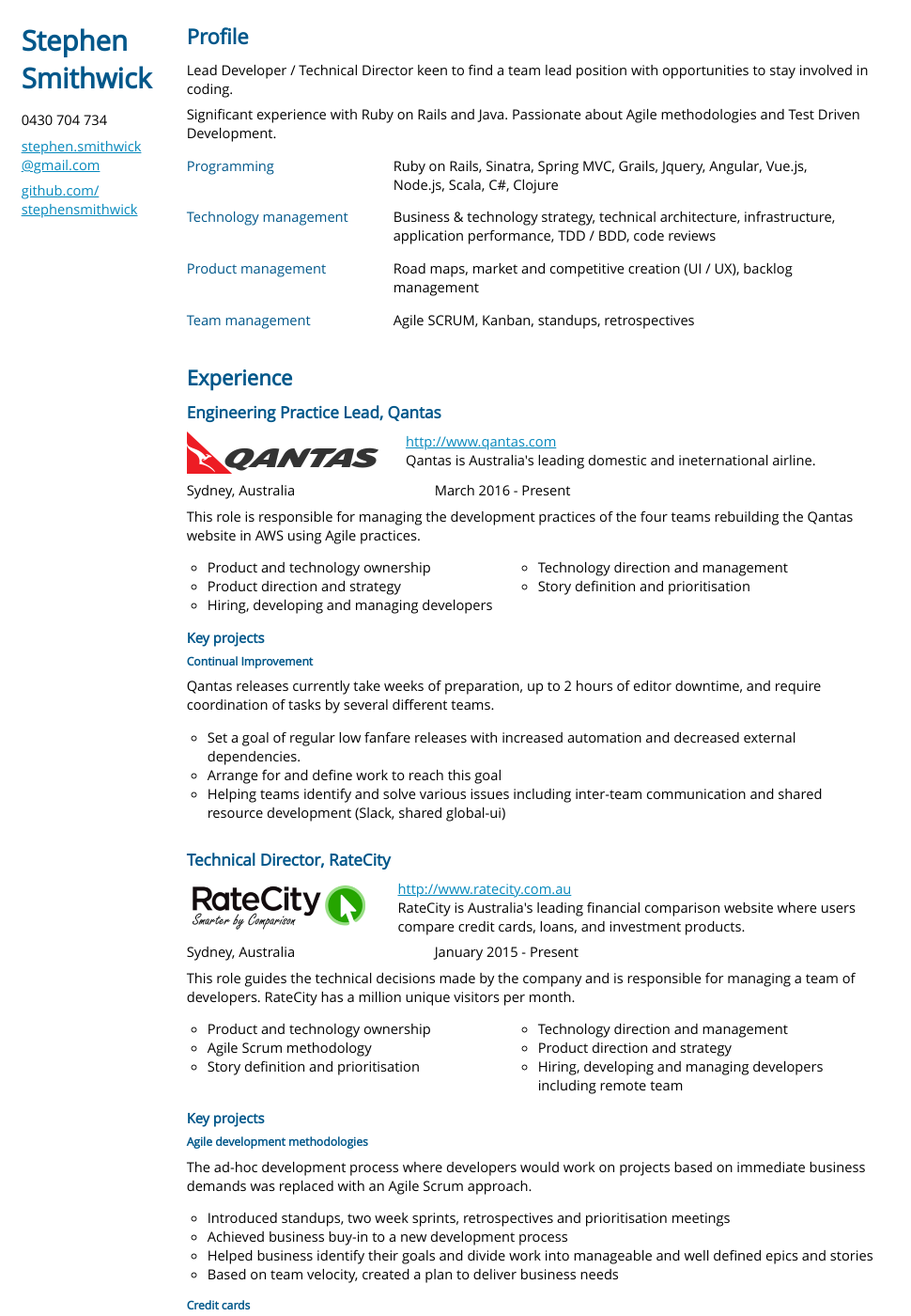
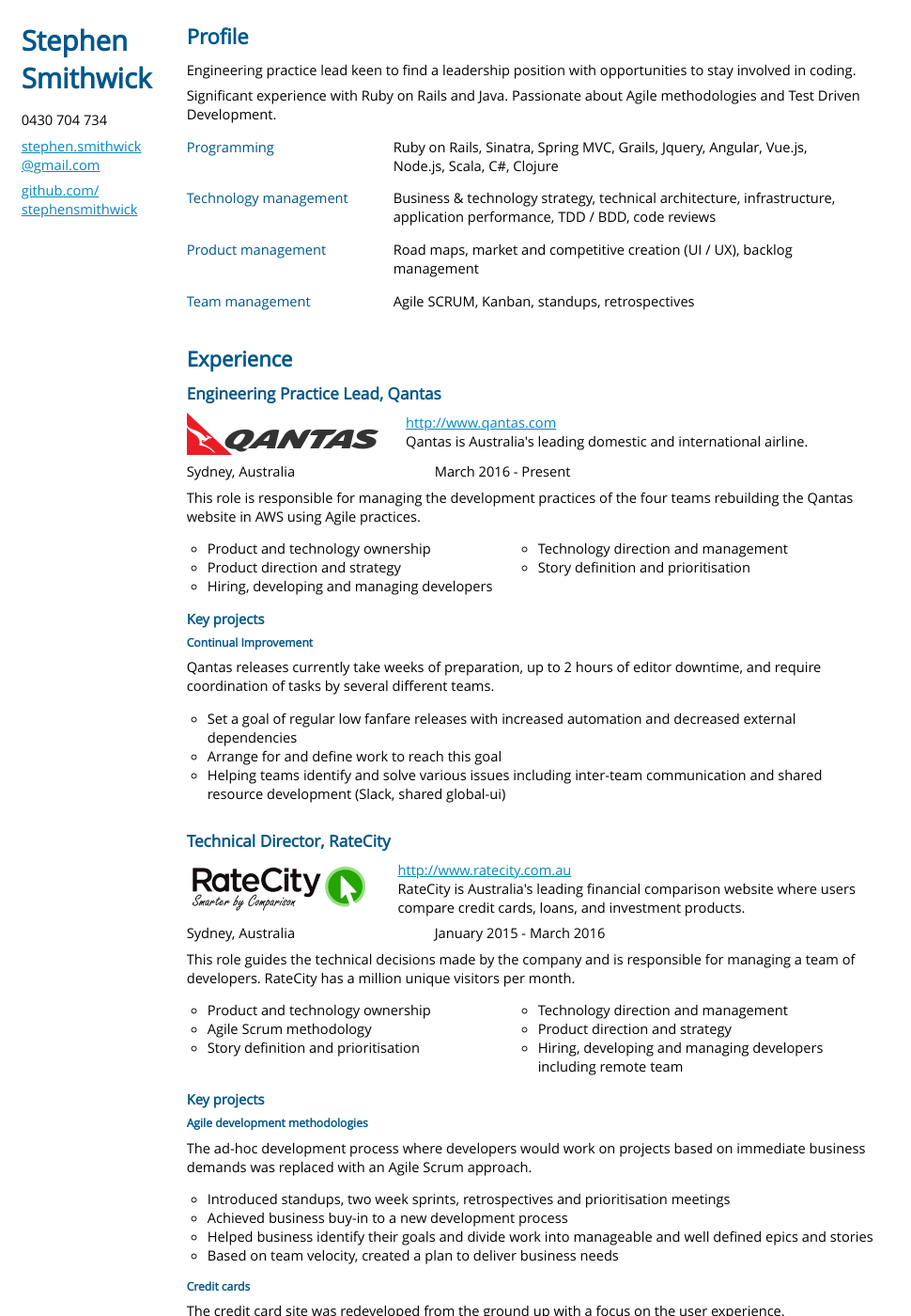
Before and after one commit to StephenSmithwick/StephenSmithwick.github.io, a Jekyll site: the page built from cv.html, in a window 1280 px wide and 1400 px high. Shown: the whole window at 94% size, without its empty margins (0-970 px from the left). Built offline with Jekyll 4.4.1, drawn with Linux system fonts in a browser that asks for light colours.

Commit message:
Cleaning up cv

```diff
--- a/cv.html
+++ b/cv.html
@@ -17,7 +17,7 @@
 <article>
   <section>
     <h2>Profile</h2>
-    <p>Lead Developer / Technical Director keen to find a team lead position with opportunities to stay involved in coding.</p>
+    <p>Engineering practice lead keen to find a leadership position with opportunities to stay involved in coding.</p>
     <p>Significant experience with Ruby on Rails and Java.  Passionate about Agile methodologies and Test Driven Development. </p>
 
     <dl>
@@ -44,7 +44,7 @@
         <img src="images/qantas.png" alt="Qantas Logo">
         <span>
           <a href="http://www.qantas.com">http://www.qantas.com</a><br>
-          Qantas is Australia's leading domestic and ineternational airline.
+          Qantas is Australia's leading domestic and international airline.
         </span>
       </div>
 
@@ -78,7 +78,7 @@
           <ul>
             <li>
               Set a goal of regular low fanfare releases with
-              increased automation and decreased external dependencies.
+              increased automation and decreased external dependencies
             </li>
             <li>Arrange for and define work to reach this goal</li>
             <li>
@@ -102,7 +102,7 @@
 
       <div class="location-date">
         <span>Sydney, Australia</span>
-        <span>January 2015 - Present</span>
+        <span>January 2015 - March 2016</span>
       </div>
 
       <p>
```
